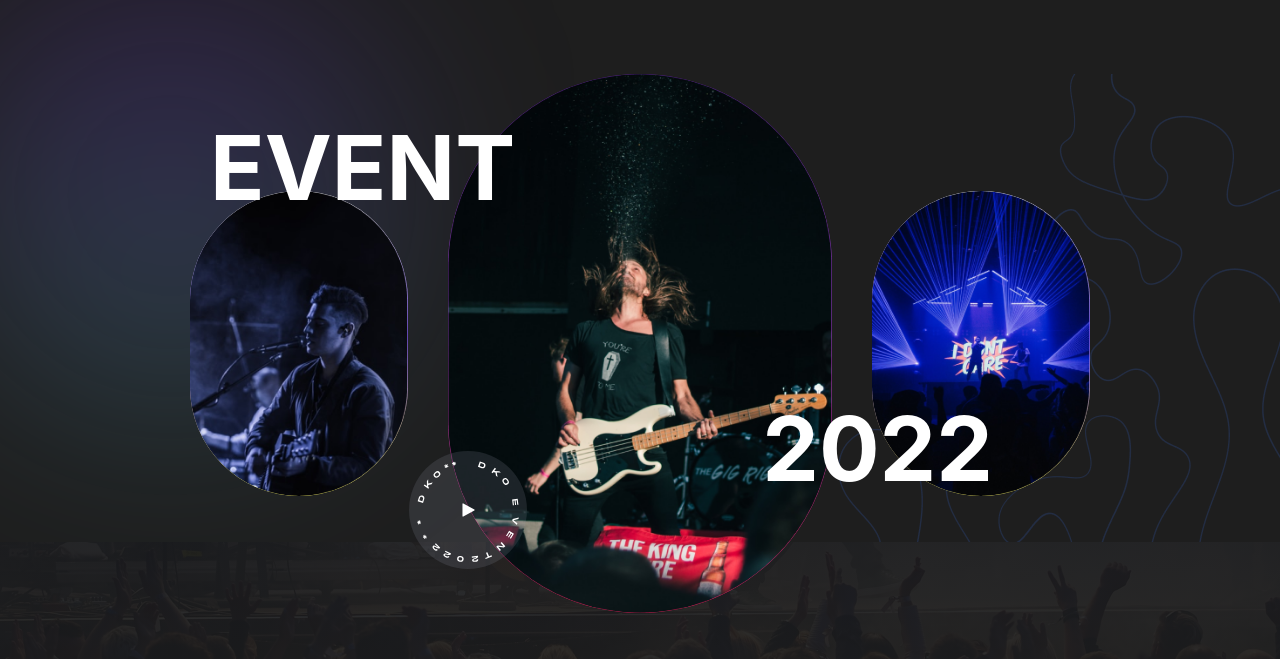
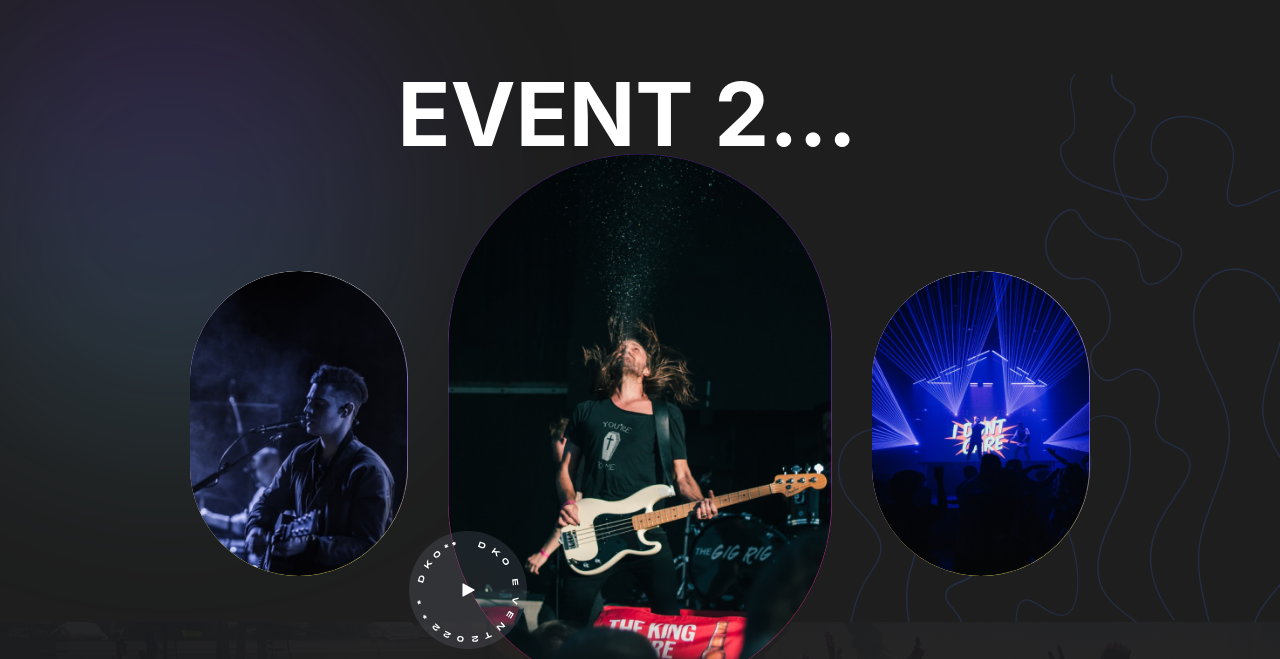
Before and after one commit to kudinov-andrej/magic, a plain HTML site: page index.html in a window 1280 px wide. Shown: the part 132-791 px from the top of the page. Drawn offline with Linux system fonts and the light colour scheme.

Commit message:
первая правка

```diff
--- a/index.html
+++ b/index.html
@@ -24,9 +24,8 @@
   <main class="content">
     <section class="important__blok">
       <div class="important__gradient"></div>
+      <h1 class="important__title">Event 2022</h1>
       <div class="important__hero">
-        <h1 class="important__title">Event</h1>
-        <p class="important__text">2022</p>
         <div class="importent__photo">
         <img class="important__image important__image_type_little" src="./image/певец.png" alt="Исполнитель">
         <img class="important__image" src="./image/гитарист.png" alt="Гитарист">
--- a/style.css
+++ b/style.css
@@ -224,19 +224,21 @@
 }
 
 .important__title {
-
     margin: 0;
     padding: 0;
+    max-width: 485px;
+    white-space: nowrap;
+    overflow: hidden;
+    text-overflow: ellipsis;
     display: block;
-    position: absolute;
-    top: 10%;
-    right: 65%;
+   text-align: center;
+   align-self: center;
     z-index: 1;
     font-weight: 700;
-    font-size: 90px;
+    font-size: 10ex;
     line-height: 80px;
     text-transform: uppercase;
-    max-width: 289px;
+
 }
 
 
@@ -245,8 +247,6 @@
         font-weight: 700;
         font-size: 80px;
         line-height: 80px;
-        top: -80px;
-        left: 0%;
         padding-top: 29px;
 
     }
@@ -254,42 +254,6 @@
 
 @media screen and (max-width: 580px) {
     .important__title {
-        font-weight: 700;
-        font-size: 50px;
-        line-height: 50px;
-
-
-    }
-}
-
-.important__text {
-    margin: 0;
-    padding: 0;
-    position: absolute;
-    left: 63%;
-    bottom: 23%;
-    font-weight: 700;
-    font-size: 90px;
-    line-height: 80px;
-    text-transform: uppercase;
-    max-width: 238px;
-    z-index: 1;
-}
-
-@media screen and (max-width: 929px) {
-    .important__text {
-        margin-top: 29px;
-        font-weight: 700;
-        font-size: 80px;
-        line-height: 80px;
-        top: -80px;
-        right: 40%;
-
-    }
-}
-
-@media screen and (max-width: 580px) {
-    .important__text {
         font-weight: 700;
         font-size: 50px;
         line-height: 50px;
```
